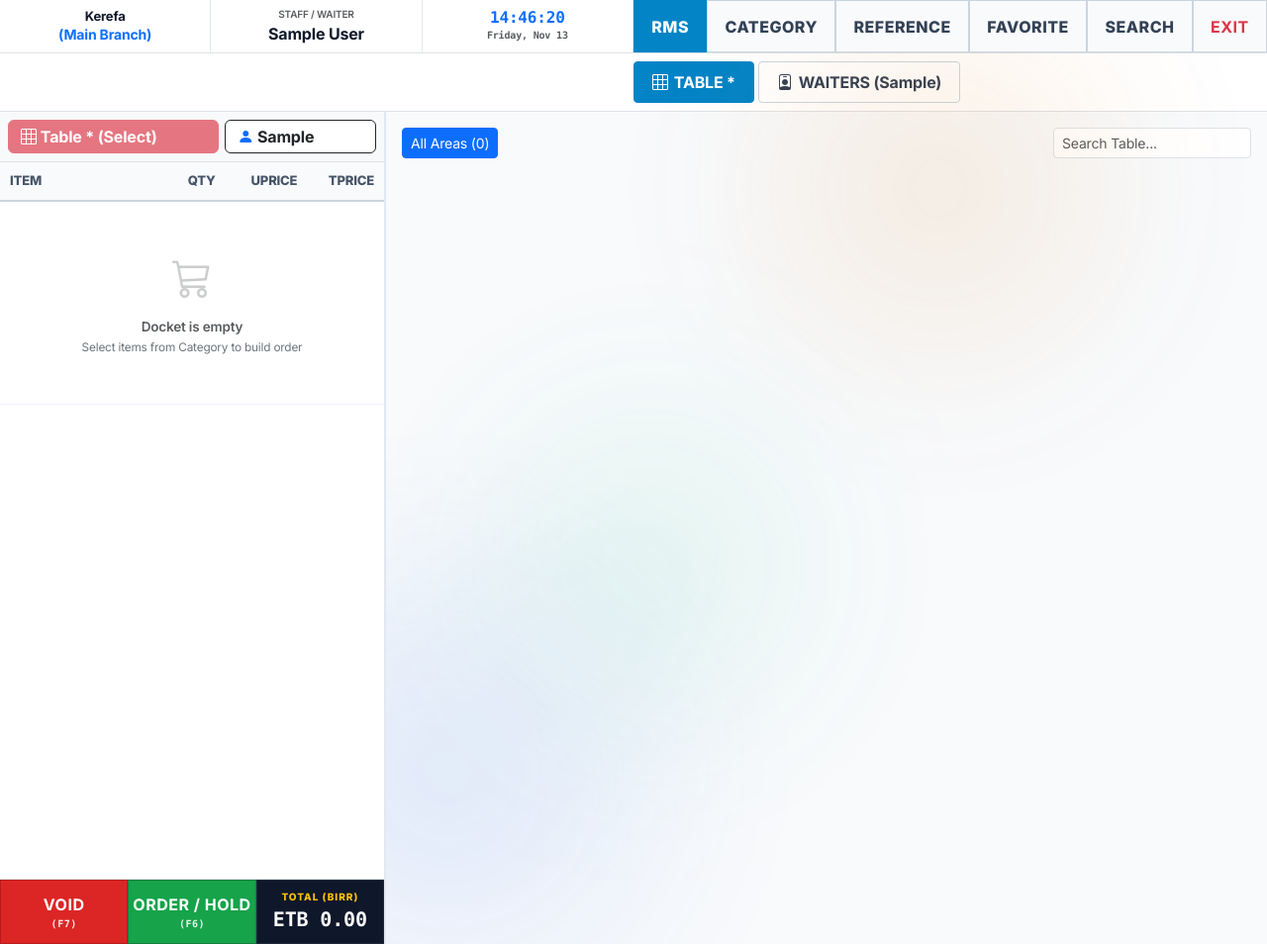
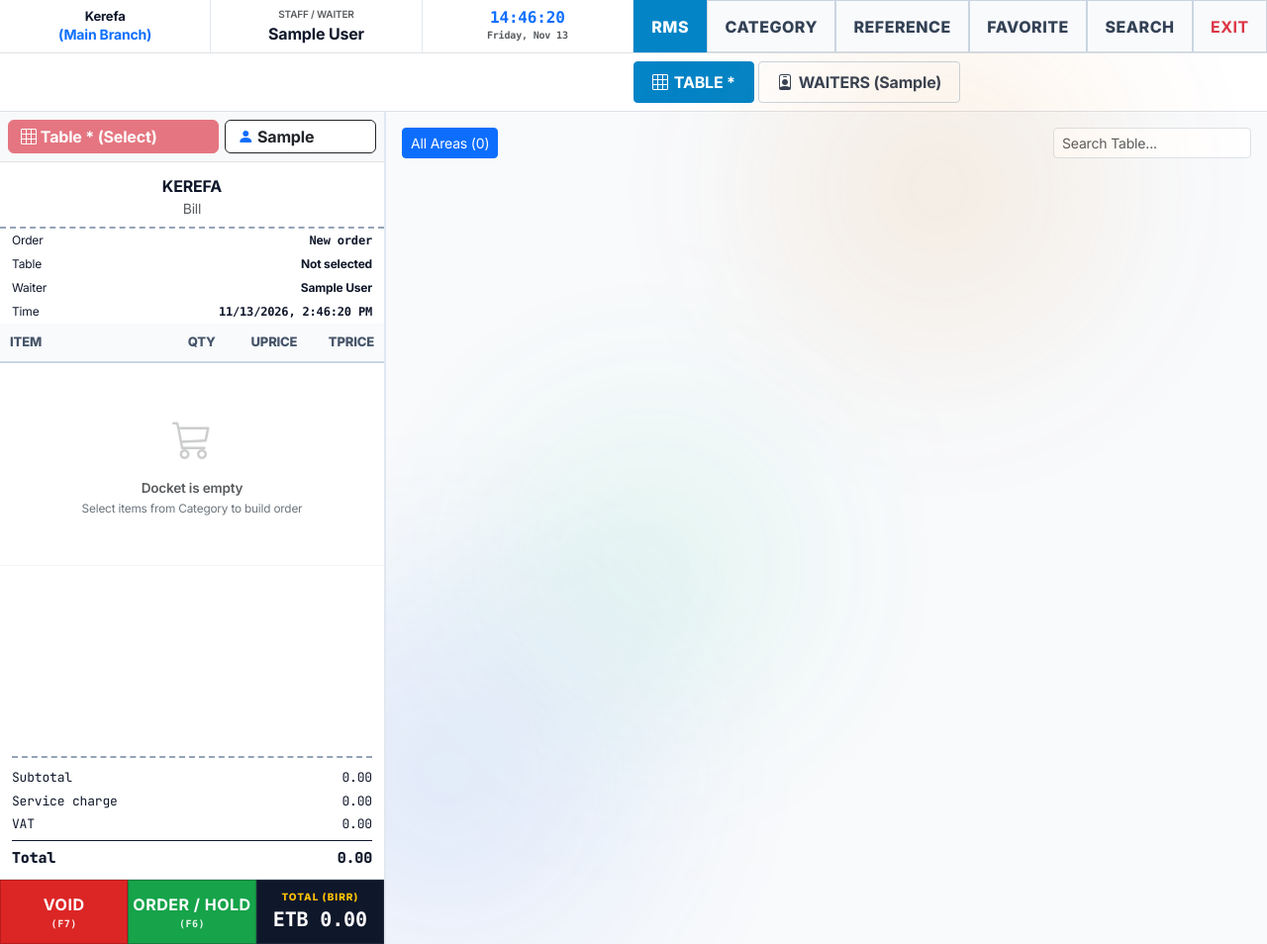
Before and after one commit to tsina-tefe/kerefa, a Laravel app: page /pos in a window 1280 px wide. Shown: the whole page at 99% size. Run offline with Laravel 12, Linux system fonts and the light colour scheme; the visitor is signed in with stand-in values (Sample User, id 1); data comes from the database, SQL or seed files in the repository; data that the repository does not hold is empty; style sheets or scripts are compiled from the project's sources; some libraries are stand-ins or nearby versions; some web fonts are replaced.

Commit message:
Show the POS docket and receipt as a bill, and keep settlement focused on payment.
Co-authored-by: Cursor <cursoragent@cursor.com>

```diff
--- a/app/Http/Controllers/Pos/PosController.php
+++ b/app/Http/Controllers/Pos/PosController.php
@@ -6,6 +6,7 @@ use App\Http\Controllers\Controller;
 use App\Models\DiningArea;
 use App\Models\MenuCategory;
 use App\Models\Order;
+use App\Models\SystemSetting;
 use App\Models\User;
 use App\Services\BranchContextService;
 use App\Services\OrderRoutingService;
@@ -91,6 +92,8 @@ class PosController extends Controller
             'diningAreas' => $areas,
             'recentOrders' => $recentOrders,
             'waiters' => $waiters,
+            'serviceChargeRate' => (float) SystemSetting::get('service_charge_rate', 10, $branchId),
+            'vatRate' => (float) SystemSetting::get('vat_rate', 15, $branchId),
             'csrfToken' => csrf_token(),
             'routes' => [
                 'storeOrder' => route('pos.orders.store'),
--- a/resources/js/pages/pos/PosApp.jsx
+++ b/resources/js/pages/pos/PosApp.jsx
@@ -1,5 +1,9 @@
 import React, { useState, useEffect, useLayoutEffect, useMemo, useCallback, useRef } from 'react';
 import { buildIrp200dTicketHtml, buildIrp200dSettlementReceiptHtml, printIrp200d } from './thermalPrinter';
+
+function roundMoney(value) {
+    return Math.round((Number(value) + Number.EPSILON) * 100) / 100;
+}
 
 function referenceStatusLabel(status) {
     if (status === 'completed') {
@@ -64,6 +68,8 @@ export default function PosApp({ initialData }) {
     const routes = initialData.routes || {};
     const csrfToken = initialData.csrfToken || '';
     const appName = initialData.appName || 'Kerefa Restaurant';
+    const serviceChargeRate = Number(initialData.serviceChargeRate ?? 10);
+    const vatRate = Number(initialData.vatRate ?? 15);
 
     // Access Control & Permission Verifier
     const permissions = useMemo(() => initialData.permissions || ['*'], [initialData.permissions]);
@@ -142,6 +148,45 @@ export default function PosApp({ initialData }) {
 
     useEffect(() => {
         document.documentElement.setAttribute('data-bs-theme', 'light');
+    }, []);
+
+    useEffect(() => {
+        const frame = document.createElement('iframe');
+        frame.id = 'irp200dPrintFrame';
+        frame.setAttribute('style', 'position:absolute;width:0;height:0;border:none;visibility:hidden;');
+        document.body.appendChild(frame);
+
+        window.printIrp200dTicket = (ticketContentHtml) => {
+            const doc = frame.contentWindow?.document;
+            if (!doc) return;
+            doc.open();
+            doc.write(`<!DOCTYPE html><html><head><meta charset="UTF-8"><title>IRP 200D</title><style>
+                @page { size: 80mm auto; margin: 0; }
+                * { box-sizing: border-box; }
+                body { width: 72mm; margin: 0 auto; padding: 3mm 0 8mm; font-family: 'JetBrains Mono', 'Courier New', monospace; font-size: 12px; line-height: 1.25; color: #000; background: #fff; }
+                .irp200d-ticket-header { text-align: center; border-bottom: 2px dashed #000; padding-bottom: 2mm; margin-bottom: 2mm; }
+                .irp200d-title { font-size: 16px; font-weight: 800; margin: 0; }
+                .irp200d-banner { font-size: 14px; font-weight: 900; border: 2px solid #000; padding: 3px 2px; margin: 4px 0; text-align: center; }
+                .irp200d-meta-row { display: flex; justify-content: space-between; font-size: 11px; margin: 2px 0; }
+                .irp200d-items-table { width: 100%; border-collapse: collapse; margin: 2mm 0; border-top: 1px dashed #000; border-bottom: 1px dashed #000; }
+                .irp200d-items-table th { font-size: 11px; text-transform: uppercase; border-bottom: 1px dashed #000; padding: 3px 0; text-align: left; }
+                .irp200d-items-table td { padding: 3px 0; vertical-align: top; }
+                .irp200d-item-qty { font-size: 15px; font-weight: 800; width: 28px; }
+                .irp200d-item-name { font-size: 13px; font-weight: 700; }
+                .irp200d-item-notes { font-size: 11px; font-style: italic; padding-left: 10px; font-weight: 600; }
+                .irp200d-cutter-feed { height: 12mm; border-bottom: 1px dotted #888; margin-top: 4mm; text-align: center; font-size: 9px; }
+            </style></head><body>${ticketContentHtml}</body></html>`);
+            doc.close();
+            window.setTimeout(() => {
+                frame.contentWindow?.focus();
+                frame.contentWindow?.print();
+            }, 300);
+        };
+
+        return () => {
+            delete window.printIrp200dTicket;
+            frame.remove();
+        };
     }, []);
 
     // Responsive Mobile View Switcher ('content' | 'docket')
@@ -252,16 +297,21 @@ export default function PosApp({ initialData }) {
     // Cart calculations (Grand Total in Ethiopian Birr)
     const cartTotals = useMemo(() => {
         const activeItems = cart.filter(item => !item.voided);
-        const subtotal = activeItems.reduce((sum, item) => sum + (item.price * item.quantity), 0);
+        const subtotal = roundMoney(activeItems.reduce((sum, item) => sum + (item.price * item.quantity), 0));
+        const chargeType = editingOrder?.order_type || orderType;
+        const serviceCharge = chargeType === 'dine_in' ? roundMoney(subtotal * serviceChargeRate / 100) : 0;
+        const vat = roundMoney((subtotal + serviceCharge) * vatRate / 100);
         const itemCount = activeItems.reduce((sum, item) => sum + item.quantity, 0);
         const newItemsCount = activeItems.filter(it => !it.isExistingItem).reduce((sum, it) => sum + it.quantity, 0);
         return {
             subtotal,
-            grandTotal: subtotal,
+            serviceCharge,
+            vat,
+            grandTotal: roundMoney(subtotal + serviceCharge + vat),
             itemCount,
             newItemsCount
         };
-    }, [cart]);
+    }, [cart, editingOrder, orderType, serviceChargeRate, vatRate]);
 
     // Add item to cart
     const addToCart = useCallback((item) => {
@@ -1093,6 +1143,39 @@ export default function PosApp({ initialData }) {
                     background-color: #fee2e2 !important;
                     color: #991b1b !important;
                     text-decoration: line-through;
+                }
+                .pos-bill-head {
+                    text-align: center;
+                    padding: 12px 12px 8px;
+                    border-bottom: 2px dashed #94a3b8;
+                }
+                .pos-bill-meta {
+                    display: flex;
+                    justify-content: space-between;
+                    gap: 8px;
+                    padding: 3px 12px;
+                    font-size: 12px;
+                }
+                .pos-bill-totals {
+                    margin: 0 12px 8px;
+                    padding-top: 8px;
+                    border-top: 2px dashed #94a3b8;
+                    font-family: 'JetBrains Mono', ui-monospace, monospace;
+                    font-size: 13px;
+                    flex-shrink: 0;
+                }
+                .pos-bill-totals div {
+                    display: flex;
+                    justify-content: space-between;
+                    gap: 12px;
+                    padding: 2px 0;
+                }
+                .pos-bill-totals .total {
+                    margin-top: 4px;
+                    padding-top: 6px;
+                    border-top: 1px solid #0f172a;
+                    font-size: 15px;
+                    font-weight: 800;
                 }
 
                 .pos-theme-dark .pos-docket-table {
@@ -1562,6 +1645,26 @@ export default function PosApp({ initialData }) {
 
                     {/* Docket Table Header & Items List */}
                     <div className="flex-grow-1 overflow-y-auto">
+                        <div className="pos-bill-head">
+                            <div className="fw-bold text-uppercase">{appName}</div>
+                            <div className="small text-muted">Bill</div>
+                        </div>
+                        <div className="pos-bill-meta">
+                            <span>Order</span>
+                            <strong className="font-mono">{editingOrder ? `#${editingOrder.order_number}` : 'New order'}</strong>
+                        </div>
+                        <div className="pos-bill-meta">
+                            <span>Table</span>
+                            <strong>{selectedTable ? `T-${selectedTable.table_number}` : 'Not selected'}</strong>
+                        </div>
+                        <div className="pos-bill-meta">
+                            <span>Waiter</span>
+                            <strong>{selectedWaiter ? selectedWaiter.name : 'Not selected'}</strong>
+                        </div>
+                        <div className="pos-bill-meta">
+                            <span>Time</span>
+                            <strong className="font-mono">{currentTime.toLocaleString()}</strong>
+                        </div>
                         <table className="pos-docket-table">
                             <thead>
                                 <tr>
@@ -1651,6 +1754,13 @@ export default function PosApp({ initialData }) {
                         </table>
                     </div>
 
+                    <div className="pos-bill-totals">
+                        <div><span>Subtotal</span><span>{cartTotals.subtotal.toFixed(2)}</span></div>
+                        <div><span>Service charge</span><span>{cartTotals.serviceCharge.toFixed(2)}</span></div>
+                        <div><span>VAT</span><span>{cartTotals.vat.toFixed(2)}</span></div>
+                        <div className="total"><span>Total</span><span>{cartTotals.grandTotal.toFixed(2)}</span></div>
+                    </div>
+
                     {/* Docket Bottom Action Bar: VOID (F7) | ORDER / HOLD (F6) | TOTAL (ETB) - Permission Guarded */}
                     <div className="row g-0 border-top shrink-0" style={{ height: '66px' }}>
                         {/* VOID (F7) */}
@@ -2170,97 +2280,75 @@ export default function PosApp({ initialData }) {
 
             {/* 3. MODALS & POPUPS */}
 
-            {/* Settle / Paid Modal (Ethiopian Birr Settlement) */}
+            {/* Settle / Paid Modal */}
             {showSettleModal && orderToSettle && (
                 <div className="modal show d-block" tabIndex="-1" style={{ backgroundColor: 'rgba(0,0,0,0.6)' }}>
-                    <div className="modal-dialog modal-dialog-centered">
+                    <div className="modal-dialog modal-dialog-centered modal-sm">
                         <div className="modal-content border shadow-lg">
-                            <div className="modal-header bg-success text-white">
-                                <h5 className="modal-title fs-6 fw-bold">
-                                    <i className="bi bi-cash-stack me-1"></i> Settle / Mark Order Paid
-                                </h5>
-                                <button type="button" className="btn-close btn-close-white" onClick={() => setShowSettleModal(false)}></button>
+                            <div className="modal-header py-2">
+                                <h5 className="modal-title fs-6 fw-bold">Settle</h5>
+                                <button type="button" className="btn-close" onClick={() => setShowSettleModal(false)}></button>
                             </div>
-                            <div className="modal-body p-4">
+                            <div className="modal-body">
                                 <div className="text-center mb-3">
-                                    <span className="text-muted small text-uppercase">Total Due</span>
-                                    <h2 className="fw-bolder font-mono text-success mb-0">
+                                    <div className="small text-muted">
+                                        #{orderToSettle.order_number} · {orderToSettle.table ? `T-${orderToSettle.table.table_number}` : 'Takeaway'}
+                                    </div>
+                                    <div className="fw-bolder font-mono text-success" style={{ fontSize: '1.75rem' }}>
                                         ETB {parseFloat(orderToSettle.total_amount).toFixed(2)}
-                                    </h2>
-                                    <div className="small text-muted">
-                                        Order #{orderToSettle.order_number} &bull; Table: <strong>{orderToSettle.table ? `T-${orderToSettle.table.table_number}` : 'Takeaway'}</strong>
                                     </div>
                                 </div>
 
-                                {/* Payment Method Selection */}
+                                <div className="d-flex flex-wrap gap-1 mb-3">
+                                    {[
+                                        { id: 'cash', label: 'Cash' },
+                                        { id: 'telebirr', label: 'Telebirr' },
+                                        { id: 'cbe_birr', label: 'CBE Birr' },
+                                        { id: 'card', label: 'Card' },
+                                    ].map(pm => (
+                                        <button
+                                            key={pm.id}
+                                            type="button"
+                                            onClick={() => setSettlePaymentMethod(pm.id)}
+                                            className={`btn btn-sm flex-fill fw-bold ${
+                                                settlePaymentMethod === pm.id ? 'btn-primary' : 'btn-outline-secondary'
+                                            }`}
+                                        >
+                                            {pm.label}
+                                        </button>
+                                    ))}
+                                </div>
+
                                 <div className="mb-3">
-                                    <label className="form-label fw-bold small text-dark">Select Payment Method</label>
-                                    <div className="d-grid gap-2" style={{ gridTemplateColumns: '1fr 1fr' }}>
-                                        {[
-                                            { id: 'cash', label: 'Cash (Birr)', icon: 'bi-cash' },
-                                            { id: 'telebirr', label: 'Telebirr', icon: 'bi-phone' },
-                                            { id: 'cbe_birr', label: 'CBE Birr', icon: 'bi-bank' },
-                                            { id: 'card', label: 'Card / POS', icon: 'bi-credit-card' },
-                                        ].map(pm => (
-                                            <button
-                                                key={pm.id}
-                                                type="button"
-                                                onClick={() => setSettlePaymentMethod(pm.id)}
-                                                className={`btn btn-sm p-2 text-start d-flex align-items-center gap-2 border fw-bold ${
-                                                    settlePaymentMethod === pm.id ? 'btn-primary text-white' : 'btn-light text-dark'
-                                                }`}
-                                            >
-                                                <i className={`bi ${pm.icon} fs-5`}></i>
-                                                <span>{pm.label}</span>
-                                            </button>
-                                        ))}
+                                    <div className="d-flex justify-content-between align-items-center mb-1">
+                                        <label className="form-label fw-bold small mb-0">Tendered</label>
+                                        <button
+                                            type="button"
+                                            onClick={() => setSettleAmountTendered(parseFloat(orderToSettle.total_amount).toFixed(2))}
+                                            className="btn btn-link btn-sm p-0"
+                                        >
+                                            Exact
+                                        </button>
                                     </div>
-                                </div>
-
-                                {/* Cash Tendered & Change */}
-                                <div className="mb-3">
-                                    <label className="form-label fw-bold small text-dark">Amount Tendered (Birr)</label>
                                     <input
                                         type="number"
                                         step="0.01"
                                         value={settleAmountTendered}
                                         onChange={e => setSettleAmountTendered(e.target.value)}
-                                        placeholder={`ETB ${parseFloat(orderToSettle.total_amount).toFixed(2)}`}
-                                        className="form-control font-mono fw-bold fs-5 text-end"
+                                        placeholder={parseFloat(orderToSettle.total_amount).toFixed(2)}
+                                        className="form-control font-mono fw-bold text-end"
                                     />
-                                    {/* Quick Denominations */}
-                                    <div className="d-flex gap-1 mt-1.5 overflow-x-auto">
-                                        <button
-                                            type="button"
-                                            onClick={() => setSettleAmountTendered(parseFloat(orderToSettle.total_amount).toFixed(2))}
-                                            className="btn btn-xs btn-outline-secondary"
-                                        >
-                                            Exact
-                                        </button>
-                                        {[50, 100, 200, 500, 1000].map(add => (
-                                            <button
-                                                key={add}
-                                                type="button"
-                                                onClick={() => setSettleAmountTendered((parseFloat(settleAmountTendered || 0) + add).toFixed(2))}
-                                                className="btn btn-xs btn-outline-secondary"
-                                            >
-                                                +{add}
-                                            </button>
-                                        ))}
-                                    </div>
+                                    {settleAmountTendered && parseFloat(settleAmountTendered) >= parseFloat(orderToSettle.total_amount) && (
+                                        <div className="d-flex justify-content-between small mt-2">
+                                            <span className="text-muted">Change</span>
+                                            <strong className="font-mono">
+                                                ETB {(parseFloat(settleAmountTendered) - parseFloat(orderToSettle.total_amount)).toFixed(2)}
+                                            </strong>
+                                        </div>
+                                    )}
                                 </div>
 
-                                {settleAmountTendered && parseFloat(settleAmountTendered) >= parseFloat(orderToSettle.total_amount) && (
-                                    <div className="p-2.5 bg-light rounded-2 border mb-3 d-flex justify-content-between align-items-center">
-                                        <span className="fw-bold text-muted">Change to Return:</span>
-                                        <strong className="fs-5 text-primary font-mono">
-                                            ETB {(parseFloat(settleAmountTendered) - parseFloat(orderToSettle.total_amount)).toFixed(2)}
-                                        </strong>
-                                    </div>
-                                )}
-
-                                {/* Thermal Receipt Checkbox */}
-                                <div className="form-check form-switch mb-3">
+                                <div className="form-check mb-3">
                                     <input
                                         className="form-check-input"
                                         type="checkbox"
@@ -2268,8 +2356,8 @@ export default function PosApp({ initialData }) {
                                         checked={printReceiptOnSettle}
                                         onChange={e => setPrintReceiptOnSettle(e.target.checked)}
                                     />
-                                    <label className="form-check-label small text-muted" htmlFor="printReceiptToggle">
-                                        Print Settlement Receipt on Thermal Printer (IRP 200D)
+                                    <label className="form-check-label small" htmlFor="printReceiptToggle">
+                                        Print receipt
                                     </label>
                                 </div>
 
@@ -2277,9 +2365,9 @@ export default function PosApp({ initialData }) {
                                     type="button"
                                     onClick={handleConfirmSettleOrder}
                                     disabled={isSubmitting}
-                                    className="btn btn-success fw-bold w-100 py-2.5 fs-6 shadow-sm"
+                                    className="btn btn-success fw-bold w-100"
                                 >
-                                    {isSubmitting ? 'Processing Payment...' : 'Confirm Payment & Free Table'}
+                                    {isSubmitting ? 'Paying...' : 'Pay'}
                                 </button>
                             </div>
                         </div>
--- a/resources/js/pages/pos/terminal.tsx
+++ b/resources/js/pages/pos/terminal.tsx
@@ -9,10 +9,12 @@ interface TerminalProps {
     recentOrders: unknown[];
     waiters: unknown[];
     csrfToken: string;
+    serviceChargeRate: number;
+    vatRate: number;
     routes: Record<string, string>;
 }
 
-export default function PosTerminal({ branch, categories, diningAreas, recentOrders, waiters, csrfToken, routes }: TerminalProps) {
+export default function PosTerminal({ branch, categories, diningAreas, recentOrders, waiters, csrfToken, serviceChargeRate, vatRate, routes }: TerminalProps) {
     const { auth, name } = usePage<SharedData>().props;
     const role = auth.roles?.[0] ?? 'Staff';
 
@@ -37,6 +39,8 @@ export default function PosTerminal({ branch, categories, diningAreas, recentOrd
                     waiters,
                     routes,
                     csrfToken,
+                    serviceChargeRate,
+                    vatRate,
                     appName: name || 'Kerefa',
                     permissions: auth.roles?.includes('super-admin') ? ['*'] : auth.permissions,
                 }}
--- a/resources/js/pages/pos/thermalPrinter.js
+++ b/resources/js/pages/pos/thermalPrinter.js
@@ -72,9 +72,9 @@ export function buildIrp200dSettlementReceiptHtml(order, paymentMethod = 'CASH',
     let itemsHtml = '';
     if (order.items && order.items.length > 0) {
         order.items.forEach(it => {
-            const name = it.menu_item?.name || 'Item';
-            const price = parseFloat(it.unit_price || 0).toFixed(2);
-            const total = parseFloat(it.total_price || (it.quantity * it.unit_price) || 0).toFixed(2);
+            if (it.status === 'cancelled') return;
+            const name = it.name || it.menu_item?.name || 'Item';
+            const total = parseFloat(it.subtotal || it.total_price || (it.quantity * it.unit_price) || 0).toFixed(2);
             itemsHtml += `
                 <tr>
                     <td class="irp200d-item-qty">${it.quantity}</td>
@@ -84,6 +84,10 @@ export function buildIrp200dSettlementReceiptHtml(order, paymentMethod = 'CASH',
             `;
         });
     }
+
+    const subtotal = parseFloat(order.subtotal || 0);
+    const serviceCharge = parseFloat(order.service_charge_amount || 0);
+    const vat = parseFloat(order.tax_amount || 0);
 
     return `
         <div class="irp200d-ticket-header">
@@ -116,8 +120,20 @@ export function buildIrp200dSettlementReceiptHtml(order, paymentMethod = 'CASH',
             </tbody>
         </table>
         <div style="border-top: 1px dashed #000; margin: 6px 0; padding-top: 4px;">
+            <div class="irp200d-meta-row">
+                <span>SUBTOTAL:</span>
+                <span>ETB ${subtotal.toFixed(2)}</span>
+            </div>
+            <div class="irp200d-meta-row">
+                <span>SERVICE CHARGE:</span>
+                <span>ETB ${serviceCharge.toFixed(2)}</span>
+            </div>
+            <div class="irp200d-meta-row">
+                <span>VAT:</span>
+                <span>ETB ${vat.toFixed(2)}</span>
+            </div>
             <div class="irp200d-meta-row" style="font-size: 13px;">
-                <span><strong>TOTAL DUE:</strong></span>
+                <span><strong>TOTAL:</strong></span>
                 <span><strong>ETB ${totalAmount.toFixed(2)}</strong></span>
             </div>
             <div class="irp200d-meta-row">
```
